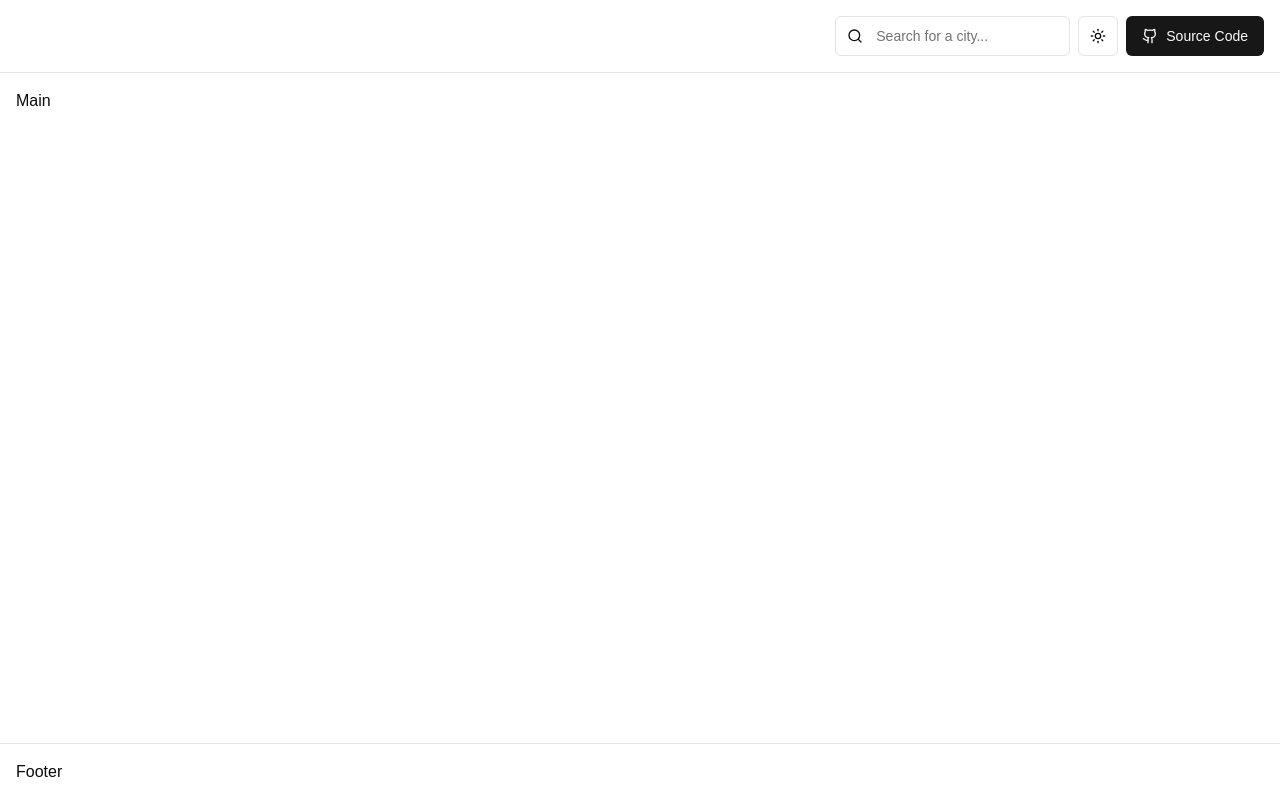
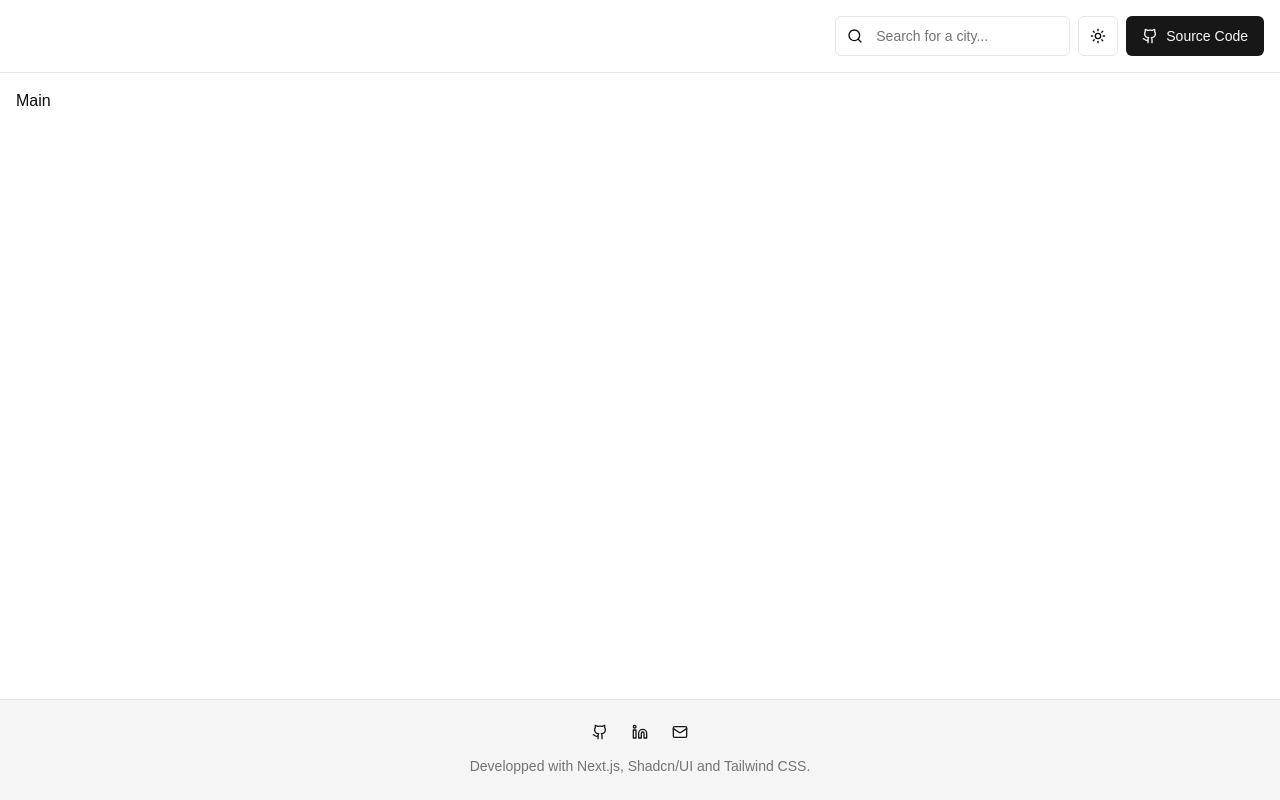
Before and after one commit to bricard-dev/next-weather, a Next.js app: page / in a window 1280 px wide. Built offline with nearby package versions, Linux system fonts and the light colour scheme.

Commit message:
Enhance Footer component with social links and improved styling
- Updated Footer component to include social media icons for GitHub, LinkedIn, and email.
- Improved layout and styling with Tailwind CSS for better visual appeal.
- Added a descriptive text about the technologies used in the project.

```diff
--- a/src/components/footer.tsx
+++ b/src/components/footer.tsx
@@ -1,3 +1,37 @@
+import { GithubIcon, LinkedinIcon, MailIcon } from 'lucide-react';
+
 export default function Footer() {
-  return <footer className="container mx-auto p-4 border-t">Footer</footer>;
+  return (
+    <footer className="p-6 border-t bg-muted">
+      <div className="max-w-3xl mx-auto">
+        <div className="flex justify-center space-x-6 mb-4">
+          <a
+            href="https://github.com/bricard-dev"
+            className="text-primary hover:text-muted-foreground"
+            target="_blank"
+            rel="noopener noreferrer"
+          >
+            <GithubIcon className="w-4 h-4" />
+          </a>
+          <a
+            href="https://www.linkedin.com/in/bastienricard/"
+            className="text-primary hover:text-muted-foreground"
+            target="_blank"
+            rel="noopener noreferrer"
+          >
+            <LinkedinIcon className="w-4 h-4" />
+          </a>
+          <a
+            href="mailto:bastien.ricard-pro@outlook.com"
+            className="text-primary hover:text-muted-foreground"
+          >
+            <MailIcon className="w-4 h-4" />
+          </a>
+        </div>
+        <div className="text-center text-sm text-muted-foreground">
+          <p>Developped with Next.js, Shadcn/UI and Tailwind CSS.</p>
+        </div>
+      </div>
+    </footer>
+  );
 }
```
